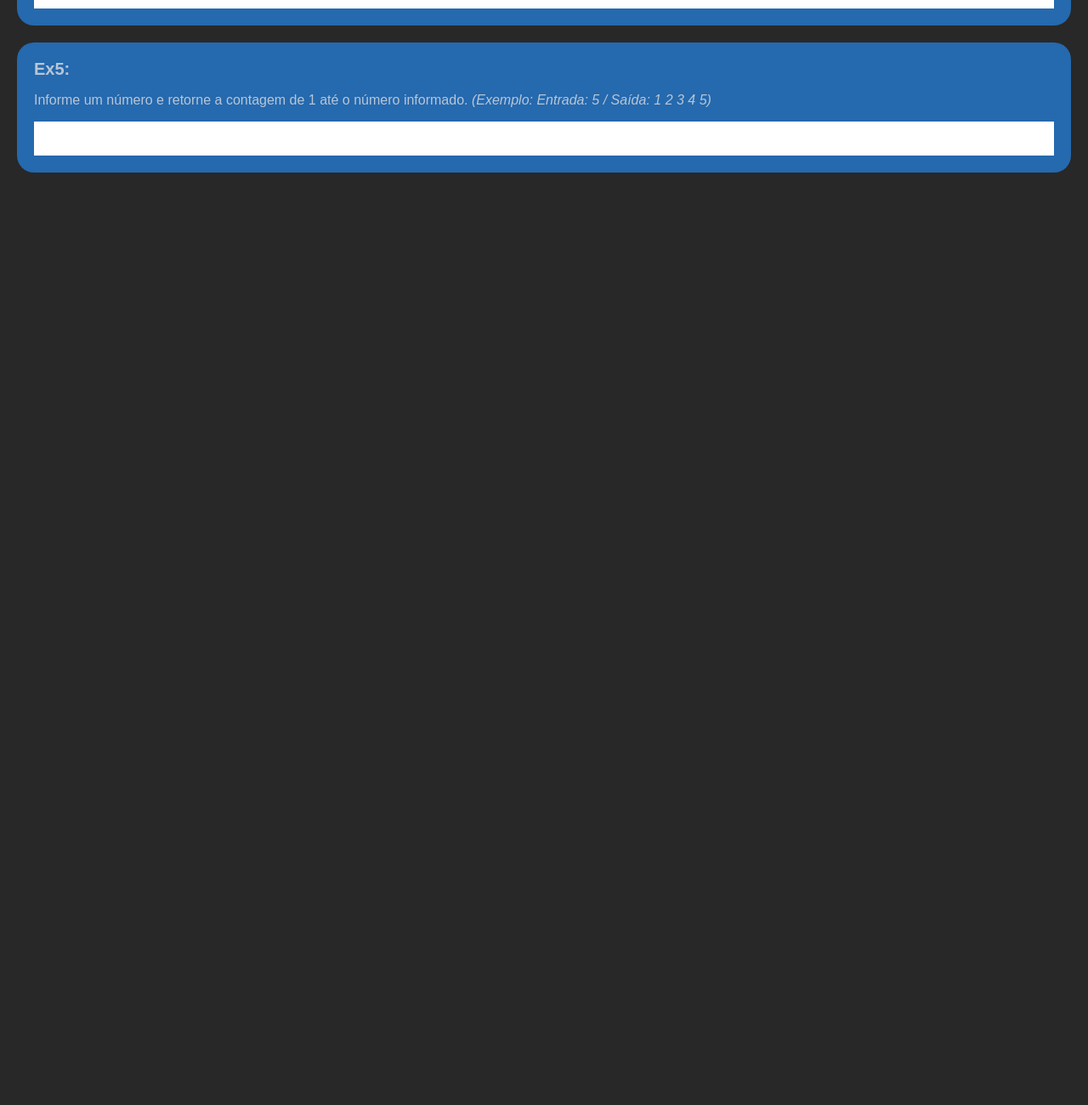
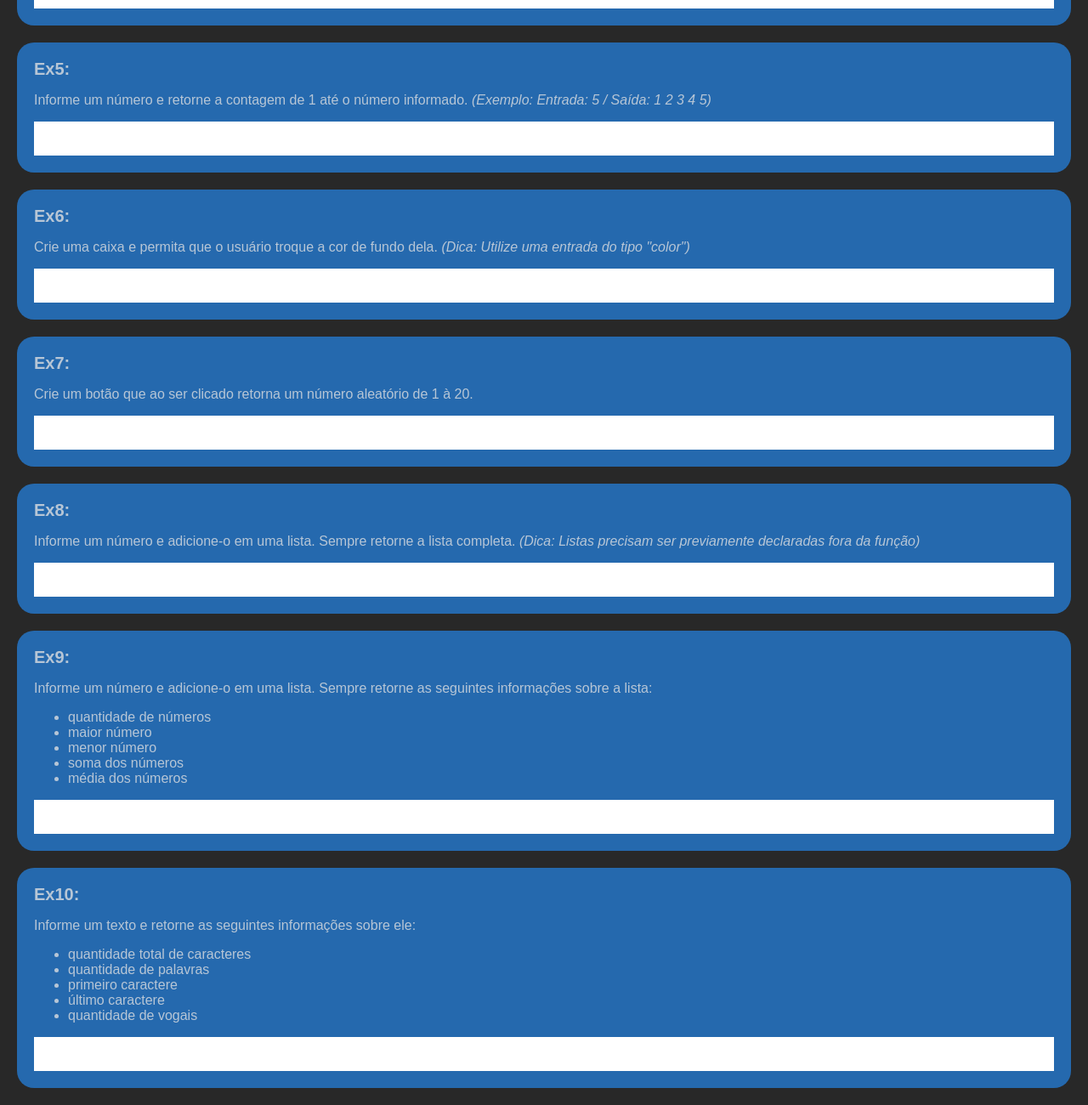
Before and after one commit to pablomossmann/exercicios, a plain HTML site: page index.html in a window 1280 px wide. Shown: the part 699-1999 px from the top of the page at 85% size. Before the commit the page ends 922 px from the top, so only its background shows below. Drawn offline with Linux system fonts and the light colour scheme.

Commit message:
Add files via upload

```diff
--- a/index.html
+++ b/index.html
@@ -61,5 +61,69 @@
         </div>
     </article>
 
+    <article>
+        <h1>Ex6:</h1>
+        <p>Crie uma caixa e permita que o usuário troque a cor de fundo dela. <i>(Dica: Utilize uma entrada do tipo "color")</i></p>
+        <div class="exercicio">
+
+            <!--Insira o HTML aqui -->
+
+        </div>
+    </article>
+
+    <article>
+        <h1>Ex7:</h1>
+        <p>Crie um botão que ao ser clicado retorna um número aleatório de 1 à 20.</p>
+        <div class="exercicio">
+
+            <!--Insira o HTML aqui -->
+
+        </div>
+    </article>
+
+    <article>
+        <h1>Ex8:</h1>
+        <p>Informe um número e adicione-o em uma lista. Sempre retorne a lista completa. <i>(Dica: Listas precisam ser previamente declaradas fora da função)</i></p>
+        <div class="exercicio">
+
+            <!--Insira o HTML aqui -->
+
+        </div>
+    </article>
+
+    <article>
+        <h1>Ex9:</h1>
+        <p>Informe um número e adicione-o em uma lista. Sempre retorne as seguintes informações sobre a lista:</p>
+        <ul>
+            <li>quantidade de números</li>
+            <li>maior número</li>
+            <li>menor número</li>
+            <li>soma dos números</li>
+            <li>média dos números</li>
+        </ul>
+        <div class="exercicio">
+
+            <!--Insira o HTML aqui -->
+
+        </div>
+    </article>
+
+    <article>
+        <h1>Ex10:</h1>
+        <p>Informe um texto e retorne as seguintes informações sobre ele:</p>
+        <ul>
+            <li>quantidade total de caracteres</li>
+            <li>quantidade de palavras</li>
+            <li>primeiro caractere</li>
+            <li>último caractere</li>
+            <li>quantidade de vogais</li>
+        </ul>
+        <div class="exercicio">
+
+            <!--Insira o HTML aqui -->
+
+        </div>
+    </article>
+
 </body>
 </html>
```
